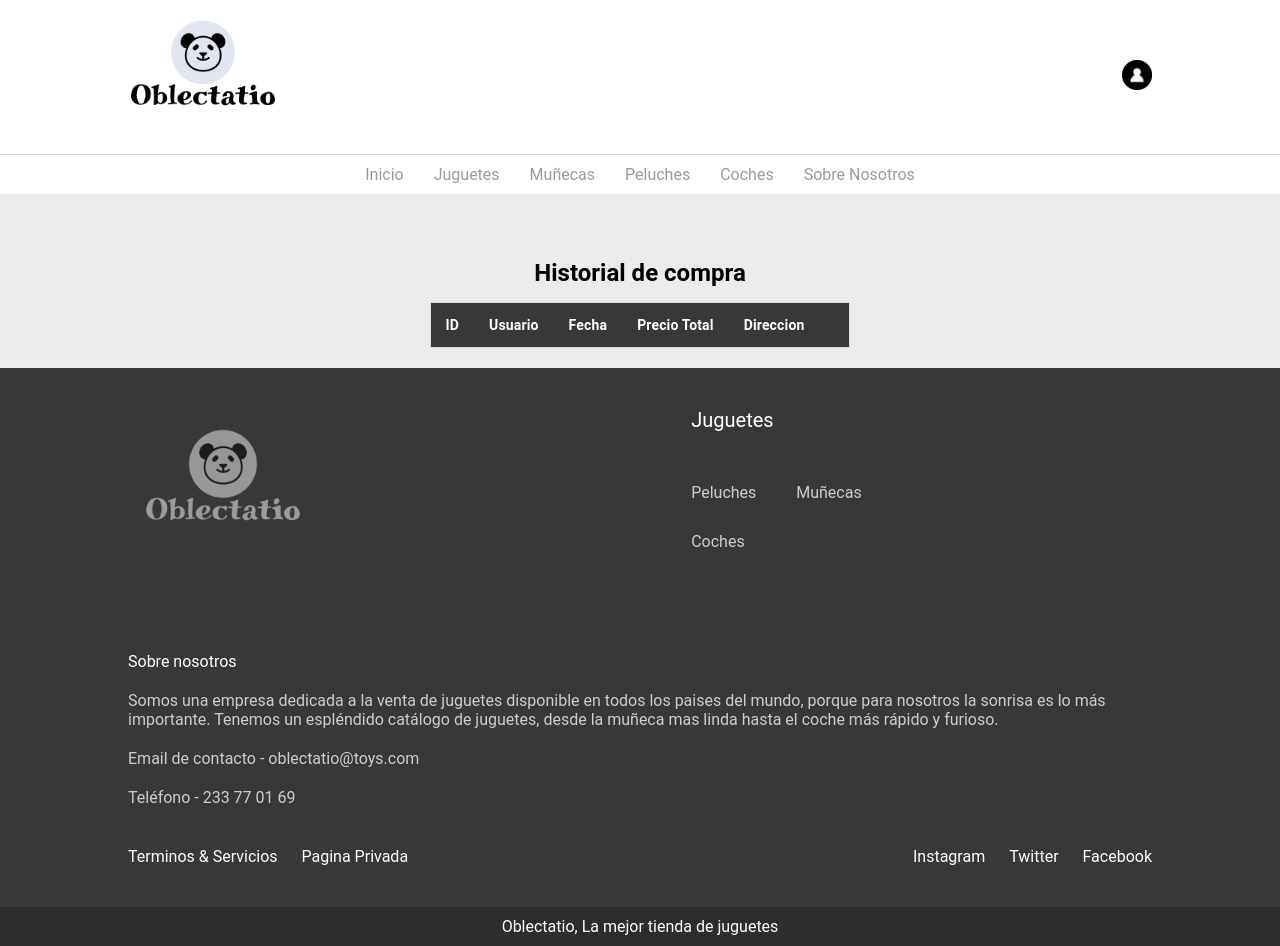
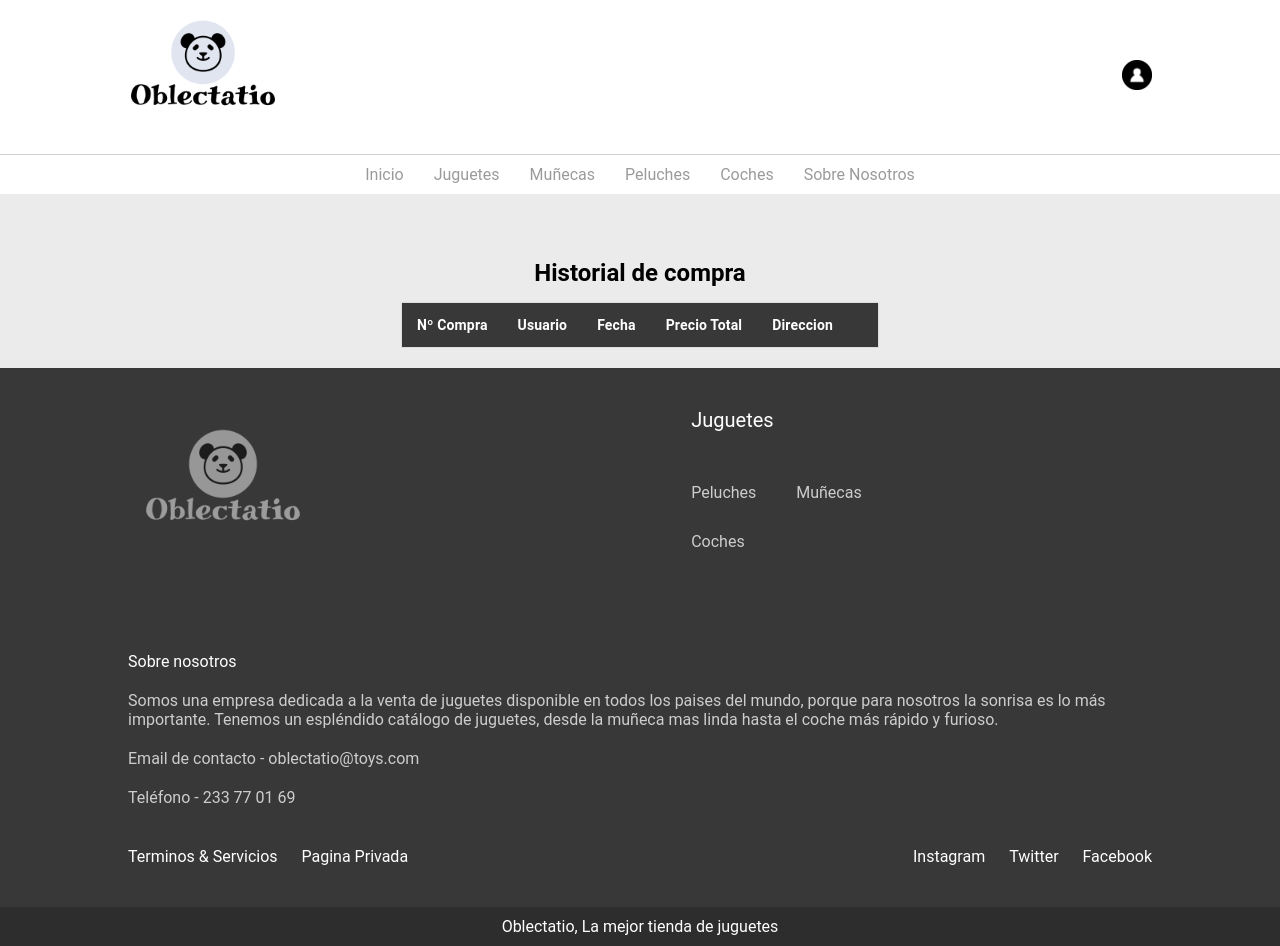
Before and after one commit to Adrianod1441/Proyecto-Final, a PHP site: page /AdrianOmbria_ProyectoFinal/history.php in a window 1280 px wide. Run offline with PHP 8.4, Linux system fonts and the light colour scheme; data that the repository does not hold is empty.

Commit message:
nº compra

```diff
--- a/AdrianOmbria_ProyectoFinal/history.php
+++ b/AdrianOmbria_ProyectoFinal/history.php
@@ -22,7 +22,7 @@
             <center><h1>Historial de compra</h1>
                 <table class="table">
                     <thead style="background: #383838; color: #fff; width: 80px;">
-                        <th>ID</th>
+                        <th>Nº Compra</th>
                         <th>Usuario</th>
                         <th>Fecha</th>
                         <th>Precio Total</th>
```
